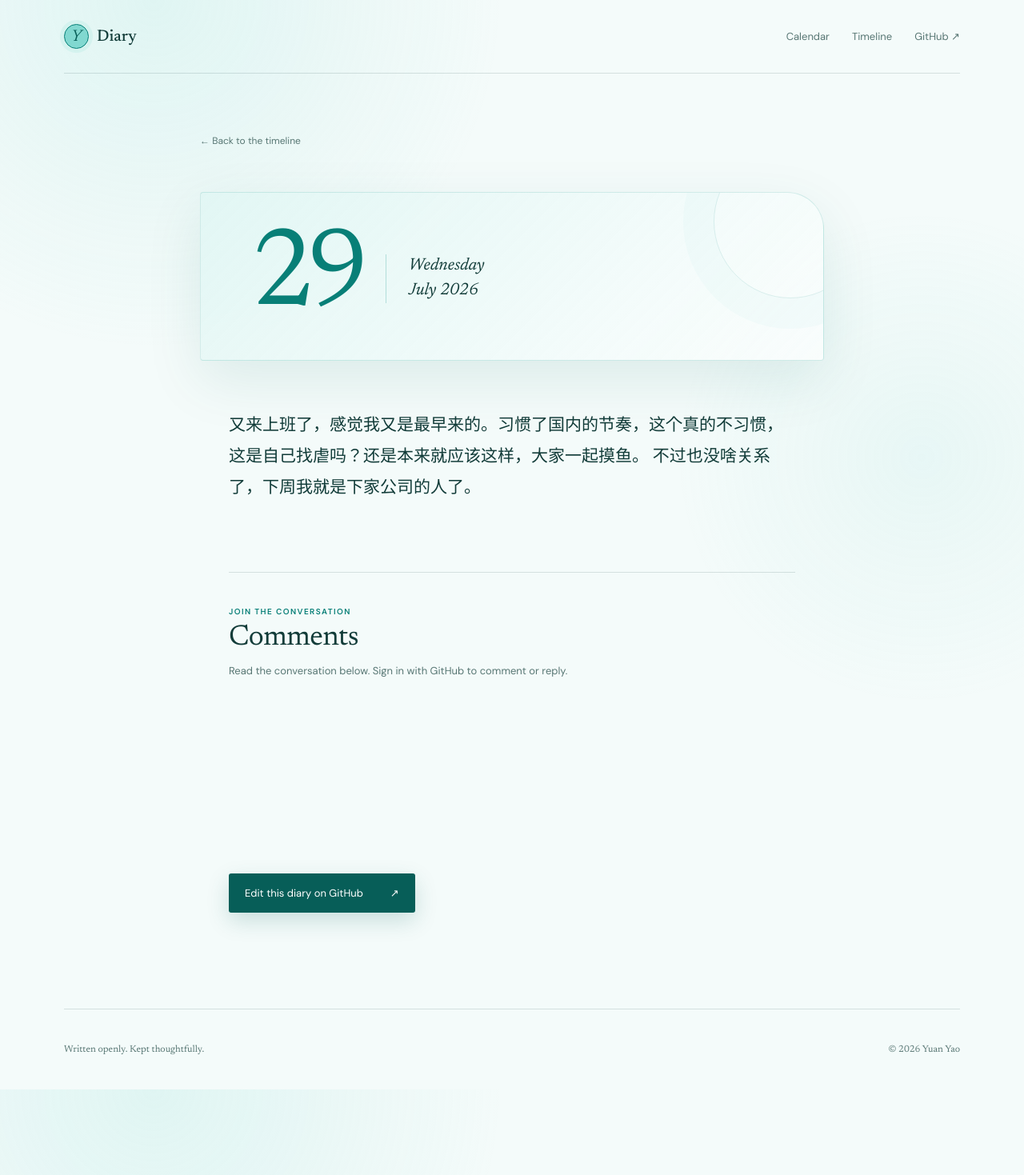
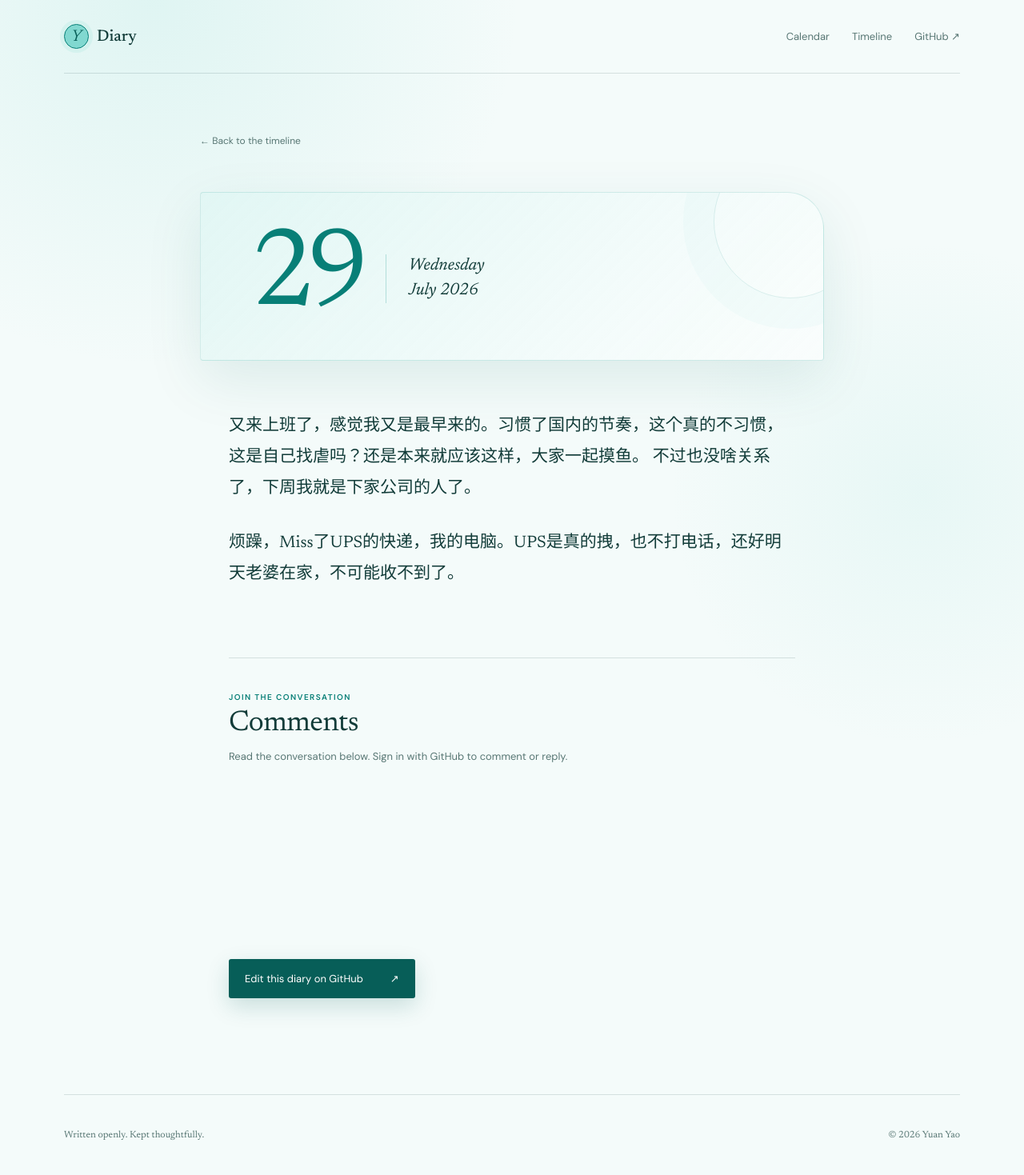
Before and after one commit to faryao/public-diary, a Jekyll site: the page built from _posts/2026-07-29-diary.md, in a window 1280 px wide. Shown: the whole page at 80% size. Built offline with Jekyll 4.4.1, drawn with Linux system fonts in a browser that asks for light colours; comment, search, counter and statistics services are not loaded.

Commit message:
Update 2026-07-29-diary.md

```diff
--- a/_posts/2026-07-29-diary.md
+++ b/_posts/2026-07-29-diary.md
@@ -5,3 +5,5 @@ date: 2026-07-29
 
 又来上班了，感觉我又是最早来的。习惯了国内的节奏，这个真的不习惯，这是自己找虐吗？还是本来就应该这样，大家一起摸鱼。
 不过也没啥关系了，下周我就是下家公司的人了。
+
+烦躁，Miss了UPS的快递，我的电脑。UPS是真的拽，也不打电话，还好明天老婆在家，不可能收不到了。
```
